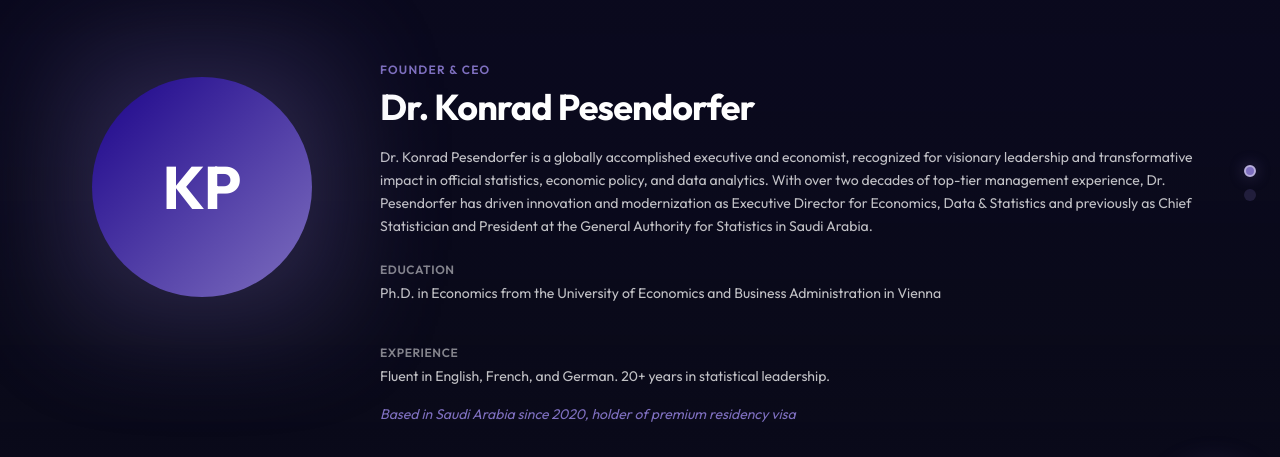
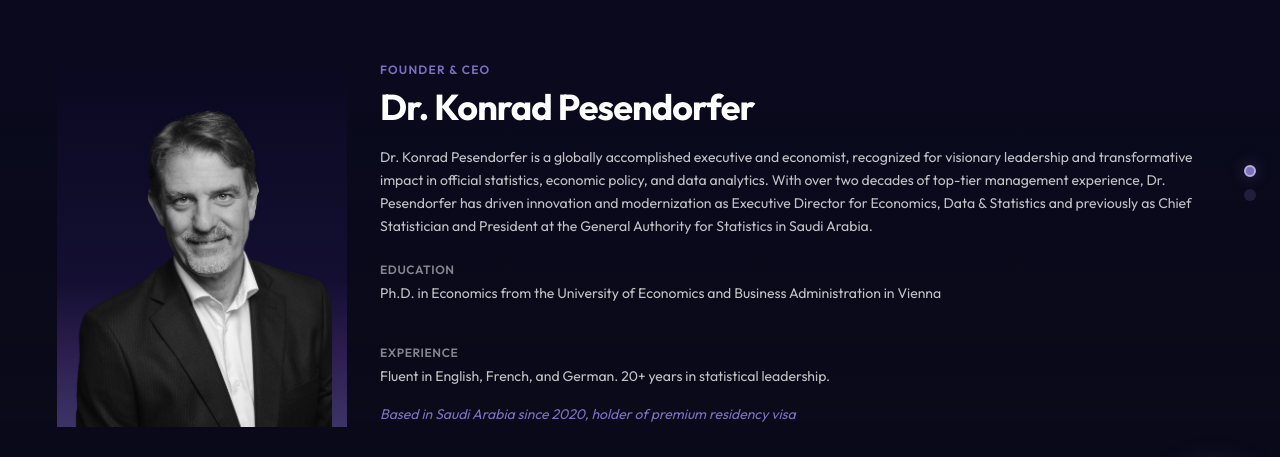
Before and after one commit to frafdo/kpanalytix, a React (Vite) app: page /team in a window 1280 px wide. Shown: the part 217-674 px from the top of the page. Built offline with nearby package versions, Linux system fonts and the light colour scheme; no server answers.

Commit message:
Add wrangler configuration for kpanalytix application

```diff
--- a/src/pages/Team/Team.jsx
+++ b/src/pages/Team/Team.jsx
@@ -21,6 +21,7 @@ function Team() {
       role: t('team.founder.role'),
       bio: t('teamPage.founderFullBio'),
       initials: 'KP',
+      image: `${import.meta.env.BASE_URL}images/team/dr_konrad.png`,
       achievements: [
         t('teamPage.achievement1'),
         t('teamPage.achievement2'),
@@ -41,6 +42,7 @@ function Team() {
       role: t('team.cofounder.role'),
       bio: t('teamPage.cofounderFullBio'),
       initials: 'HA',
+      image: `${import.meta.env.BASE_URL}images/team/dr_hend.png`,
       achievements: [
         t('teamPage.cofounderAchievement1'),
         t('teamPage.cofounderAchievement2'),
@@ -112,9 +114,11 @@ function Team() {
             {/* Member Image */}
             <div className={styles.memberImage}>
               <div className={styles.imageWrapper}>
-                <div className={styles.initialsCircle}>
-                  {teamMembers[activeIndex].initials}
-                </div>
+                <img
+                  src={teamMembers[activeIndex].image}
+                  alt={teamMembers[activeIndex].name}
+                  className={styles.profileImage}
+                />
                 <div className={styles.imageGlow}></div>
               </div>
             </div>
--- a/src/pages/Team/Team.module.css
+++ b/src/pages/Team/Team.module.css
@@ -58,6 +58,32 @@
   position: relative;
 }
 
+.imageWrapper::before {
+  content: '';
+  position: absolute;
+  top: -10px;
+  left: -15px;
+  width: calc(100% + 30px);
+  height: calc(100% + 10px);
+  background: linear-gradient(
+    180deg,
+    rgba(10, 9 , 32, 1) 0%,
+    rgba(20, 15, 50, 1) 60%,
+    rgba(45, 30, 80, 1) 80%,
+    rgba(60, 52, 101, 1) 100%
+  );
+  z-index: 0;
+}
+
+.profileImage {
+  width: 280px;
+  height: 350px;
+  object-fit: cover;
+  object-position: top center;
+  position: relative;
+  z-index: 1;
+}
+
 .initialsCircle {
   width: 220px;
   height: 220px;
@@ -73,18 +99,7 @@
   z-index: 1;
 }
 
-.imageGlow {
-  position: absolute;
-  top: 50%;
-  left: 50%;
-  transform: translate(-50%, -50%);
-  width: 260px;
-  height: 260px;
-  background: var(--color-secondary);
-  filter: blur(60px);
-  opacity: 0.3;
-  z-index: 0;
-}
+
 
 /* Member Info */
 .memberInfo {
@@ -286,9 +301,14 @@
     font-size: var(--font-size-5xl);
   }
 
+  .profileImage {
+    width: 220px;
+    height: 280px;
+  }
+
   .imageGlow {
-    width: 200px;
-    height: 200px;
+    width: 260px;
+    height: 320px;
   }
 
   .scrollWheel {
@@ -327,6 +347,11 @@
     width: 160px;
     height: 160px;
     font-size: var(--font-size-4xl);
+  }
+
+  .profileImage {
+    width: 180px;
+    height: 230px;
   }
 
   .imageGlow {
--- a/vite.config.js
+++ b/vite.config.js
@@ -4,9 +4,8 @@ import react from '@vitejs/plugin-react'
 // https://vitejs.dev/config/
 export default defineConfig({
   plugins: [react()],
-  // For GitHub Pages deployment - change 'kpanalytix' to your repo name if different
-  // Remove or comment this line for custom domain or Vercel/Netlify deployment
-  base: '/kpanalytix/',
+  // For Cloudflare Pages deployment (custom domain)
+  base: '/',
   css: {
     modules: {
       localsConvention: 'camelCase'
```
Also changed, not shown: wrangler.json (added, +7 -0 lines), public/images/team/dr_hend.png (added), public/images/team/dr_konrad.png (added).
